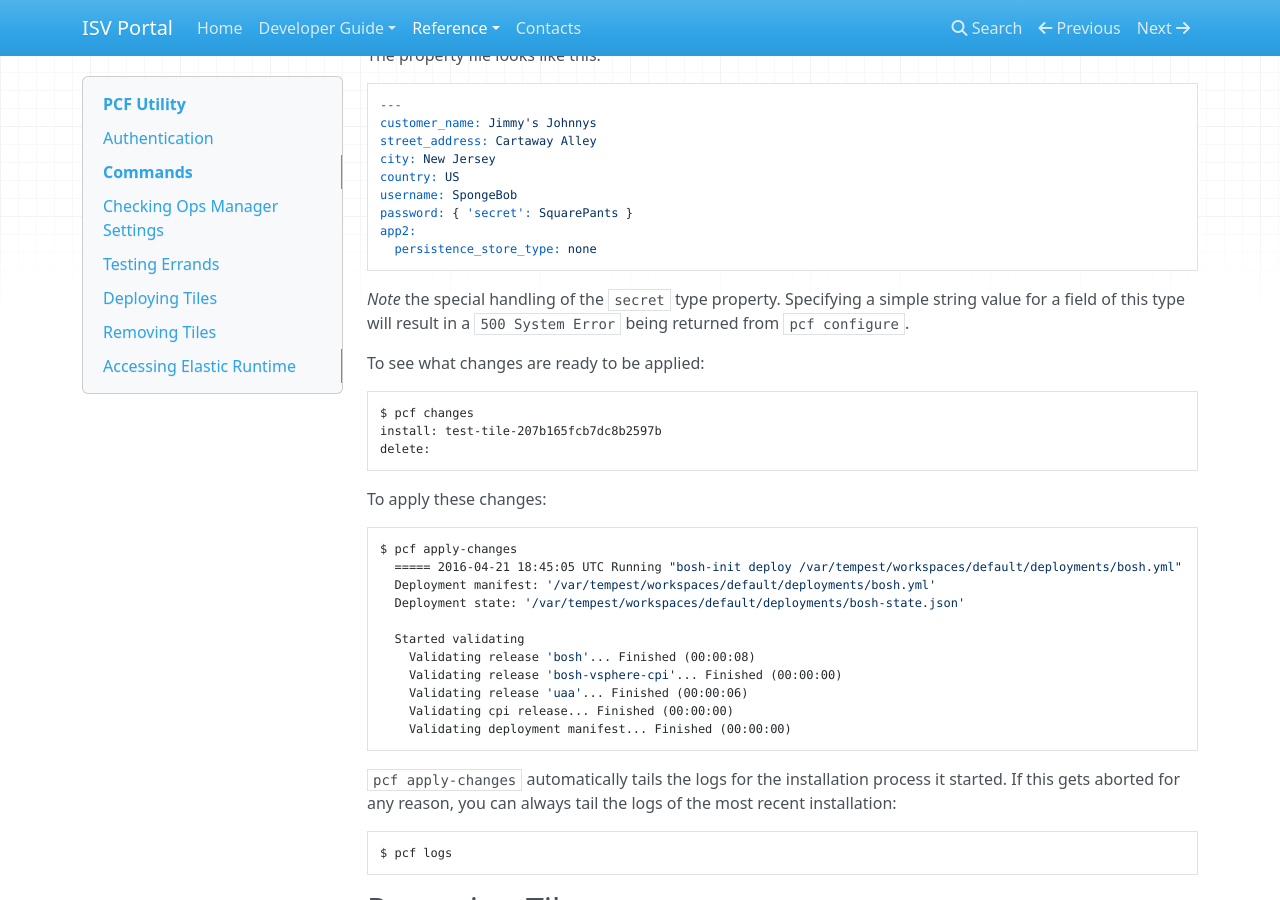
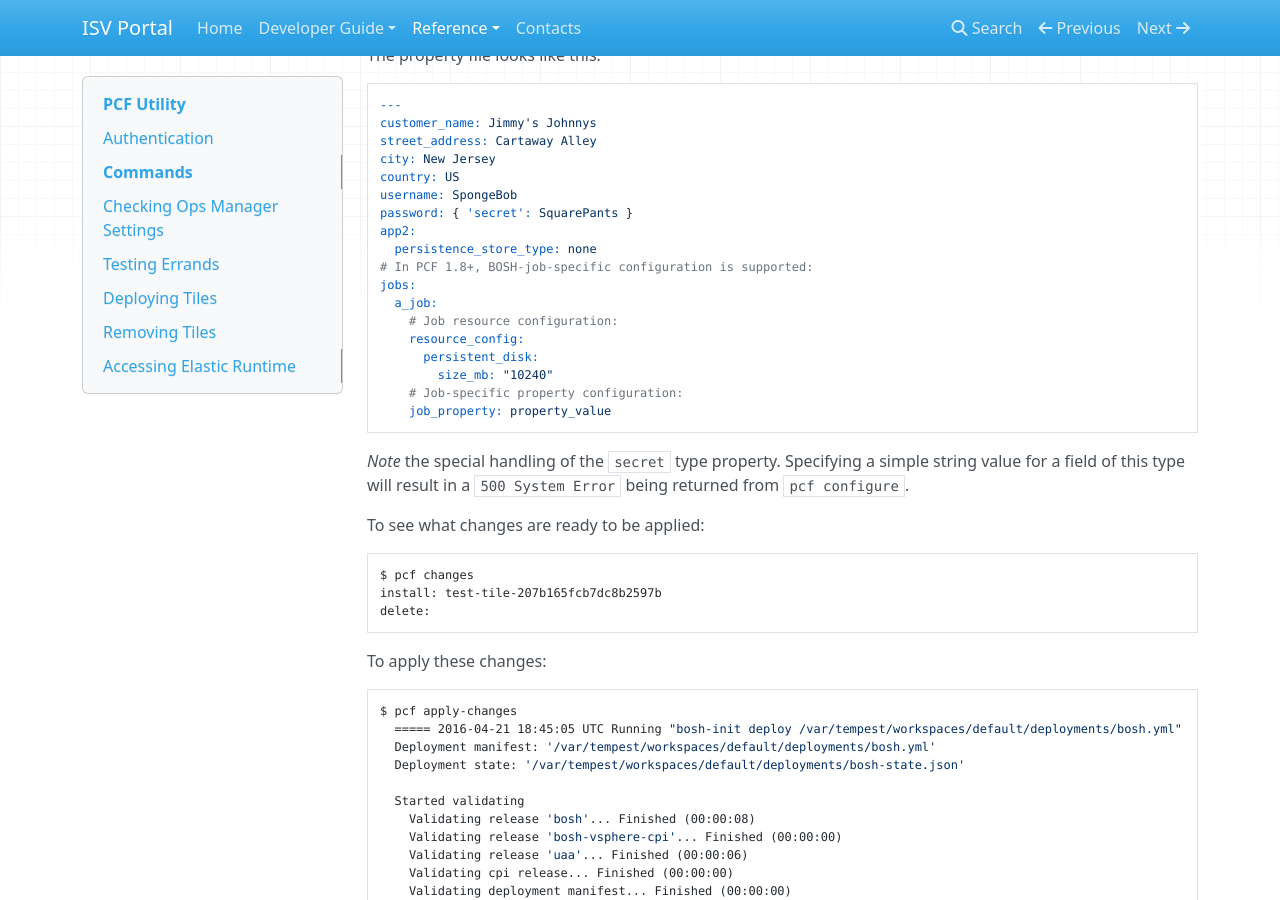
Before and after one commit to vmware-archive/isv-portal, an MkDocs documentation site: the page built from docs/pcf-command.md, in a window 1280 px wide and 900 px high, scrolled down 3507 px. Built offline with MkDocs 1.6.1, drawn with Linux system fonts in a browser that asks for light colours; nearby versions of some CDN libraries; old or Windows-style settings are respelled for this version of MkDocs.

Commit message:
Add job-specific properties and resource config.

````diff
--- a/docs/pcf-command.md
+++ b/docs/pcf-command.md
@@ -206,6 +206,15 @@
 password: { 'secret': SquarePants }
 app2:
   persistence_store_type: none
+# In PCF 1.8+, BOSH-job-specific configuration is supported:
+jobs:
+  a_job:
+    # Job resource configuration:
+    resource_config:
+      persistent_disk:
+        size_mb: "10240"
+    # Job-specific property configuration:
+    job_property: property_value
 ```
 
 *Note* the special handling of the `secret` type property. Specifying a simple
````
